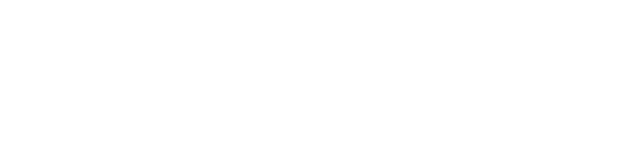
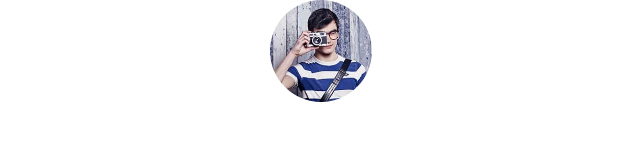
Before and after one commit to js-tasks-ru/htmlcss-20220317_alekevge, a website: page 06-lection4/01-avatar/index.html in a window 1280 px wide. Shown: the whole page, without its empty margins (319-959 px from the left). Drawn offline with Linux system fonts and the light colour scheme.

Commit message:
avatar task

```diff
--- a/06-lection4/01-avatar/avatar.css
+++ b/06-lection4/01-avatar/avatar.css
@@ -0,0 +1,12 @@
+.avatar{
+    border-radius: 100%;
+    height: 100%; /* ставим только height потому  что div - display:block - занимает всю ширину контейнера */
+    overflow: hidden;
+}
+
+.avatar_img{
+    width: 100%;
+    height: 100%;
+    object-fit: cover;
+    display: block; /* здесь ставим block потому что img изначально inline элемент  - может не занять всю высоту контейнера*/
+}
--- a/06-lection4/01-avatar/index.html
+++ b/06-lection4/01-avatar/index.html
@@ -4,8 +4,19 @@
     <head>
         <link rel="stylesheet" href="../../assets/css/main.css">
         <link rel="stylesheet" href="./avatar.css">
+        <style>
+            .container{
+                width: 102px;
+                height: 102px;
+            }
+        </style>
     </head>
     <body>
+        <div class="container">
+            <div class="avatar">
+                <img class="avatar_img" src="public/avatar-200.jpg" alt="Аватар">
+            </div>
+        </div>
 
     </body>
 </html>
```
